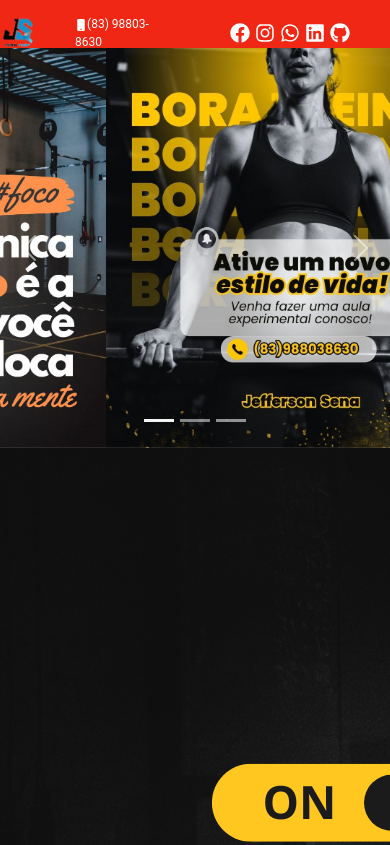
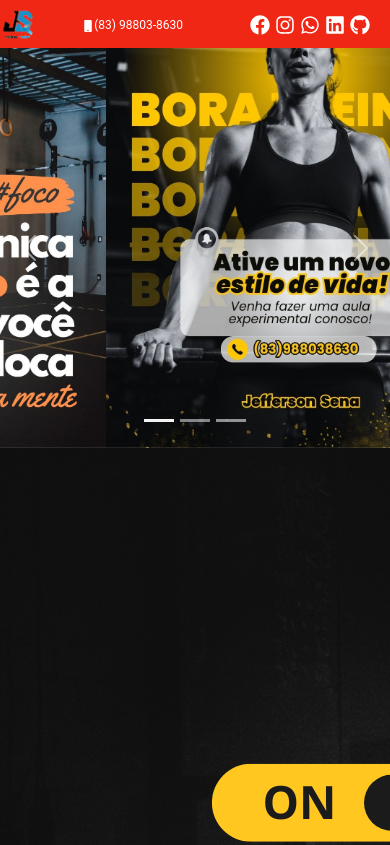
Before and after one commit to jeffersonsena7/ProjetoAcademia, a React (Create React App) app: page / in a window 390 px wide. Shown: the top 845 px of the page. Built offline with nearby package versions, Linux system fonts and the light colour scheme.

Commit message:
Update Header.css

```diff
--- a/src/components/header/Header.css
+++ b/src/components/header/Header.css
@@ -287,7 +287,7 @@
   .container-header-menu li {
     list-style: none;
     font-size: 12px;
-    margin: 0 25px;
+    margin: 0 5px;
     padding: 15px;
     color: #ffff;
   }
```
